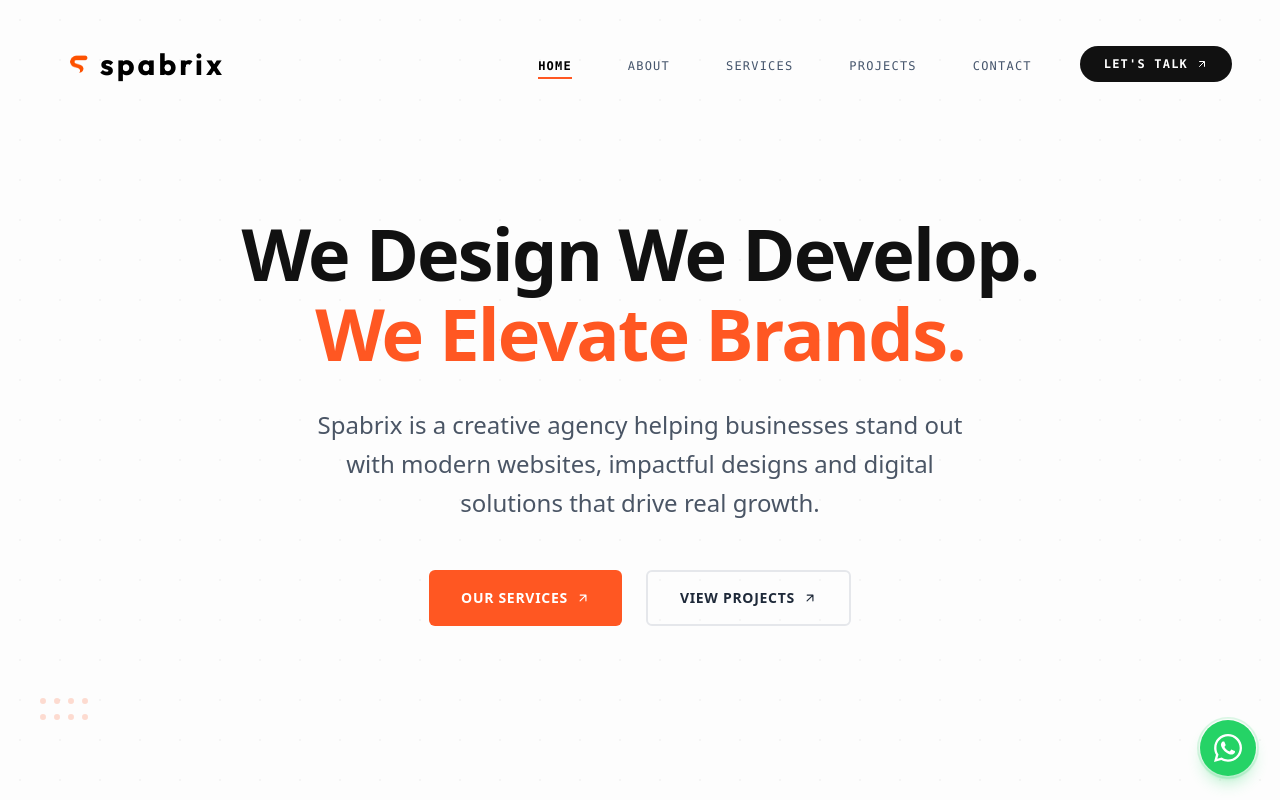
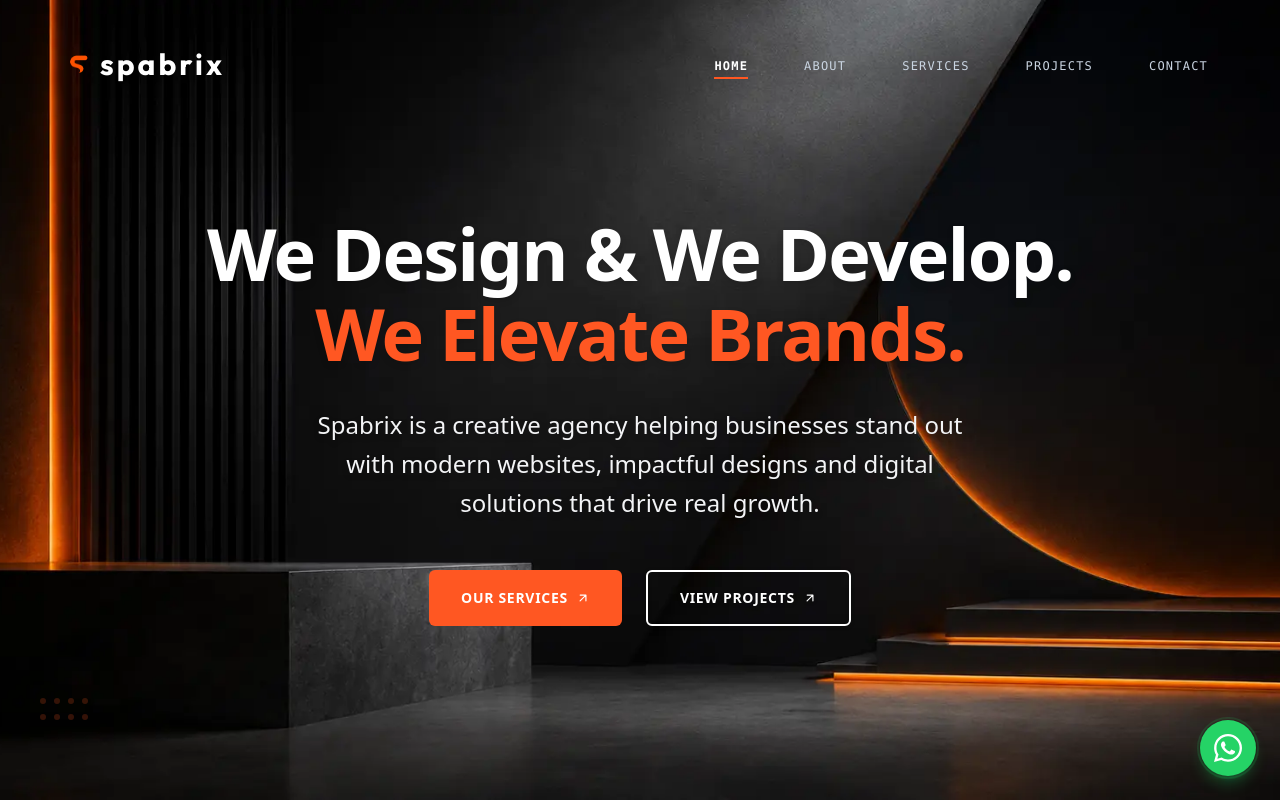
Before and after one commit to spabrixprojects/spabrix, a Next.js app: page / in a window 1280 px wide. Shown: the top 800 px of the page. Built offline with nearby package versions, Linux system fonts and the light colour scheme; a web font is replaced by a local one.

Commit message:
feat: implement project showcase, hero component, and SEO-optimized pages for services and about sections

```diff
--- a/app/about/page.tsx
+++ b/app/about/page.tsx
@@ -11,5 +11,9 @@ export const metadata: Metadata = {
 };
 
 export default function AboutPage() {
-  return <AboutClient />;
+  return (
+    <div className="pt-24 min-h-screen bg-[#fdfdfd]">
+      <AboutClient />
+    </div>
+  );
 }
--- a/app/components/Hero.tsx
+++ b/app/components/Hero.tsx
@@ -2,18 +2,22 @@
 
 import { motion } from 'framer-motion';
 import Link from 'next/link';
+import Image from 'next/image';
 
 export default function Hero() {
   return (
     <section className="relative bg-[#fdfdfd] text-black h-screen overflow-hidden px-6 sm:px-12 md:px-24 flex items-center justify-center">
 
-      {/* Background pattern */}
-      <div className="absolute inset-0 z-0 opacity-[0.03] pointer-events-none"
-        style={{
-          backgroundImage: 'radial-gradient(#000 1px, transparent 1px)',
-          backgroundSize: '40px 40px'
-        }}
-      />
+      {/* Background Image */}
+      <div className="absolute inset-0 z-0 pointer-events-none">
+        <Image
+          src="/heronewed.webp"
+          alt="Spabrix Background"
+          fill
+          priority
+          className="object-cover"
+        />
+      </div>
       <div className="absolute left-10 bottom-20 z-0 opacity-20 pointer-events-none flex gap-2">
         <div className="w-1.5 h-1.5 rounded-full bg-brand"></div>
         <div className="w-1.5 h-1.5 rounded-full bg-brand"></div>
@@ -36,13 +40,13 @@ export default function Hero() {
           transition={{ duration: 0.8, ease: [0.22, 1, 0.36, 1] }}
           className="w-full flex flex-col items-center pt-10"
         >
-          <h1 className="text-4xl sm:text-5xl md:text-6xl lg:text-7xl font-bold leading-[1.1] tracking-tight mb-8">
+          <h1 className="text-4xl sm:text-5xl md:text-6xl lg:text-7xl font-bold leading-[1.1] tracking-tight mb-8 drop-shadow-md">
 
-            <span className="block text-[#111]">We Design We Develop.</span>
+            <span className="block text-white">We Design & We Develop.</span>
             <span className="block text-brand">We Elevate Brands.</span>
           </h1>
 
-          <p className="text-lg md:text-2xl text-gray-600 max-w-2xl mb-12 leading-relaxed">
+          <p className="text-lg md:text-2xl text-gray-100 max-w-2xl mb-12 leading-relaxed drop-shadow-md">
             Spabrix is a creative agency helping businesses stand out with modern websites, impactful designs and digital solutions that drive real growth.
           </p>
 
@@ -57,7 +61,7 @@ export default function Hero() {
 
             <Link
               href="/projects"
-              className="px-8 py-4 rounded-md border-2 border-gray-200 text-gray-800 font-semibold text-sm uppercase tracking-wider hover:border-black transition-colors flex items-center justify-center gap-2"
+              className="px-8 py-4 rounded-md border-2 border-white text-white font-semibold text-sm uppercase tracking-wider hover:bg-white hover:text-black transition-colors flex items-center justify-center gap-2 drop-shadow-sm"
             >
               VIEW PROJECTS
               <svg width="14" height="14" viewBox="0 0 24 24" fill="none" stroke="currentColor" strokeWidth="2" strokeLinecap="round" strokeLinejoin="round"><path d="M7 17l9.2-9.2M17 16.8V7H7.2"/></svg>
--- a/app/components/Navbar.tsx
+++ b/app/components/Navbar.tsx
@@ -25,6 +25,9 @@ export default function Navbar() {
     window.addEventListener('scroll', handleScroll);
     return () => window.removeEventListener('scroll', handleScroll);
   }, []);
+
+  const isHomePage = pathname === '/';
+  const isDarkText = !isHomePage || scrolled;
 
   useEffect(() => {
     if (mobileMenuOpen) {
@@ -80,7 +83,7 @@ export default function Navbar() {
                 sizes="82px"
               />
             </div>
-            <span className="-ml-3 text-3xl font-outfit font-bold tracking-widest text-black">
+            <span className={`-ml-3 text-3xl font-outfit font-bold tracking-widest transition-colors duration-300 ${isDarkText ? 'text-black' : 'text-white'}`}>
               spabrix
             </span>
           </Link>
@@ -95,26 +98,24 @@ export default function Navbar() {
                 onMouseLeave={() => setHoveredLink(null)}
                 className="relative px-6 py-2"
               >
-                <span className={`relative z-10 text-xs font-mono tracking-widest uppercase transition-colors duration-300 ${pathname === link.href ? 'text-black font-bold border-b-2 border-brand pb-1' : 'text-slate-600 hover:text-black'}`}>
+                <span className={`relative z-10 text-xs font-mono tracking-widest uppercase transition-colors duration-300 ${
+                  pathname === link.href
+                    ? (isDarkText ? 'text-black font-bold border-b-2 border-brand pb-1' : 'text-white font-bold border-b-2 border-brand pb-1')
+                    : (isDarkText ? 'text-slate-600 hover:text-black' : 'text-slate-300 hover:text-white')
+                }`}>
                   {link.name}
                 </span>
                 {hoveredLink === link.name && (
                   <motion.div
                     layoutId="navbar-hover"
-                    className="absolute inset-0 bg-black/5 rounded-full"
+                    className={`absolute inset-0 rounded-full ${isDarkText ? 'bg-black/5' : 'bg-white/10'}`}
                     transition={{ type: "spring", stiffness: 350, damping: 30 }}
                   />
                 )}
               </Link>
             ))}
 
-            <Link
-              href="/contact"
-              className="ml-4 px-6 py-2.5 rounded-full bg-[#111] text-white text-xs font-mono tracking-widest uppercase font-semibold hover:bg-brand hover:scale-105 transition-all duration-300 flex items-center gap-2"
-            >
-              LET'S TALK
-              <svg width="12" height="12" viewBox="0 0 24 24" fill="none" stroke="currentColor" strokeWidth="2" strokeLinecap="round" strokeLinejoin="round"><path d="M7 17l9.2-9.2M17 16.8V7H7.2"/></svg>
-            </Link>
+
           </div>
 
           {/* Mobile Menu Toggle */}
@@ -124,15 +125,15 @@ export default function Navbar() {
             aria-label="Toggle Navigation"
           >
             <motion.div
-                animate={mobileMenuOpen ? { rotate: 45, y: 8, backgroundColor: "#000" } : { rotate: 0, y: 0, backgroundColor: "#000" }}
+                animate={mobileMenuOpen ? { rotate: 45, y: 8, backgroundColor: "#000" } : { rotate: 0, y: 0, backgroundColor: isDarkText ? "#000" : "#fff" }}
                 className="w-6 h-[2px] origin-center transition-all duration-300"
             />
             <motion.div
-                animate={mobileMenuOpen ? { opacity: 0 } : { opacity: 1, backgroundColor: "#000" }}
+                animate={mobileMenuOpen ? { opacity: 0 } : { opacity: 1, backgroundColor: isDarkText ? "#000" : "#fff" }}
                 className="w-6 h-[2px] transition-all duration-300"
             />
             <motion.div
-                animate={mobileMenuOpen ? { rotate: -45, y: -8, backgroundColor: "#000" } : { rotate: 0, y: 0, backgroundColor: "#000" }}
+                animate={mobileMenuOpen ? { rotate: -45, y: -8, backgroundColor: "#000" } : { rotate: 0, y: 0, backgroundColor: isDarkText ? "#000" : "#fff" }}
                 className="w-6 h-[2px] origin-center transition-all duration-300"
             />
           </button>
@@ -162,16 +163,7 @@ export default function Navbar() {
             </motion.div>
           ))}
 
-          <motion.div variants={itemVariants} className="mt-12 overflow-hidden">
-            <Link
-                href="/contact"
-                onClick={() => setMobileMenuOpen(false)}
-                className="inline-flex items-center gap-2 px-10 py-5 rounded-full bg-[#111] text-white font-semibold uppercase tracking-widest text-sm hover:bg-brand transition-colors"
-            >
-                LET'S TALK
-                <svg width="16" height="16" viewBox="0 0 24 24" fill="none" stroke="currentColor" strokeWidth="2" strokeLinecap="round" strokeLinejoin="round"><path d="M7 17l9.2-9.2M17 16.8V7H7.2"/></svg>
-            </Link>
-          </motion.div>
+
         </motion.div>
 
         <motion.div
--- a/app/projects/ProjectsClient.tsx
+++ b/app/projects/ProjectsClient.tsx
@@ -47,15 +47,15 @@ export default function ProjectsClient() {
         </div>
 
         {/* Projects Grid */}
-        <div className="grid grid-cols-1 sm:grid-cols-2 lg:grid-cols-4 gap-6">
+        <div className="flex overflow-x-auto sm:grid sm:grid-cols-2 lg:grid-cols-4 gap-6 pb-4 snap-x snap-mandatory [&::-webkit-scrollbar]:hidden [-ms-overflow-style:none] [scrollbar-width:none]">
           {projects.map((project, i) => (
-            <motion.div
+              <motion.div
               key={project.id}
               initial={{ opacity: 0, y: 30 }}
               whileInView={{ opacity: 1, y: 0 }}
               viewport={{ once: true, amount: 0.2 }}
               transition={{ duration: 0.6, delay: i * 0.15, ease: [0.22, 1, 0.36, 1] }}
-              className="group relative overflow-hidden rounded-xl aspect-[3/4] bg-[#111]"
+              className="group relative overflow-hidden rounded-xl aspect-[3/4] bg-[#111] min-w-[85vw] sm:min-w-0 shrink-0 snap-center"
             >
               <Image
                 src={project.imageUrl}
--- a/app/projects/page.tsx
+++ b/app/projects/page.tsx
@@ -11,5 +11,9 @@ export const metadata: Metadata = {
 };
 
 export default function ProjectsPage() {
-  return <ProjectsClient />;
+  return (
+    <div className="pt-24 min-h-screen bg-[#fdfdfd]">
+      <ProjectsClient />
+    </div>
+  );
 }
--- a/app/services/page.tsx
+++ b/app/services/page.tsx
@@ -11,5 +11,9 @@ export const metadata: Metadata = {
 };
 
 export default function ServicesPage() {
-  return <ServicesClient />;
+  return (
+    <div className="pt-24 min-h-screen bg-[#fdfdfd]">
+      <ServicesClient />
+    </div>
+  );
 }
```
Also changed, not shown: public/heronewed.webp (added).
